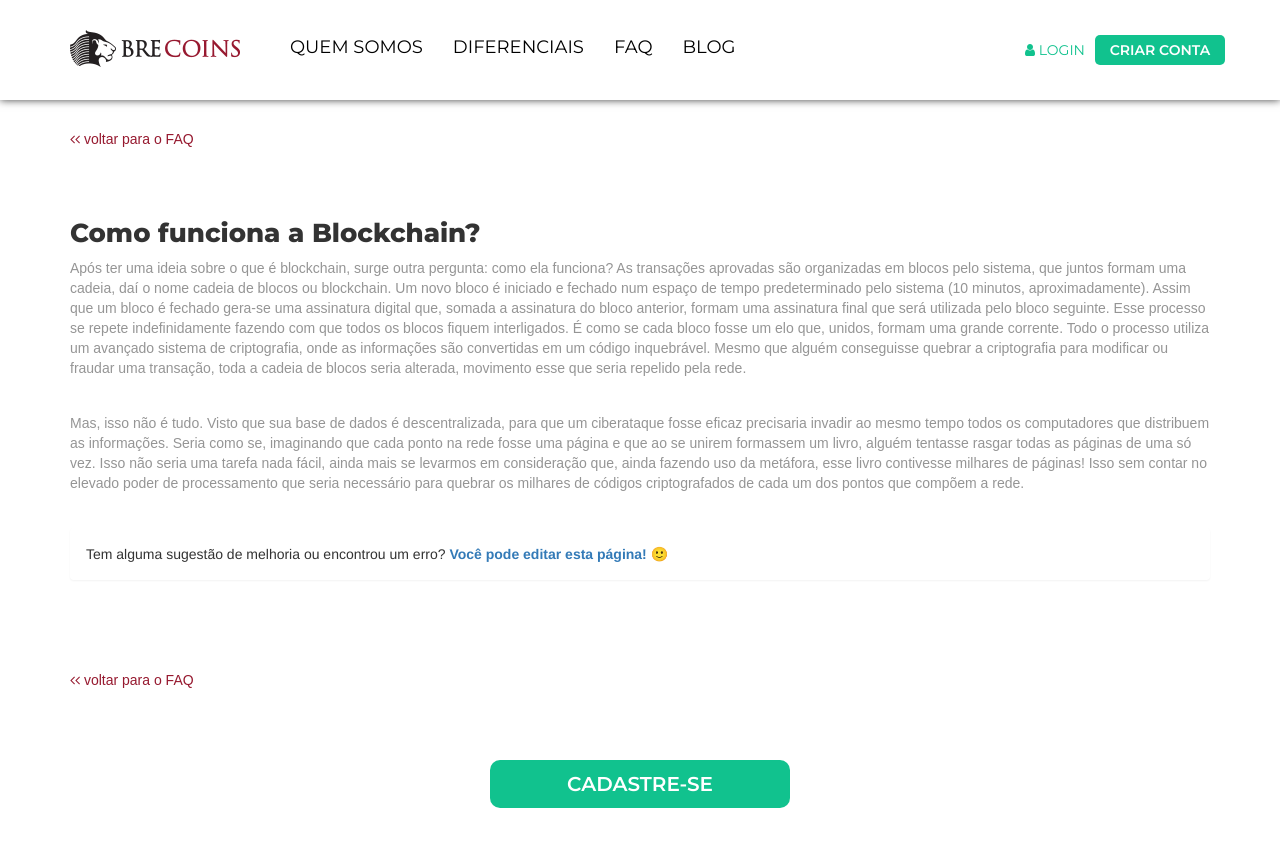
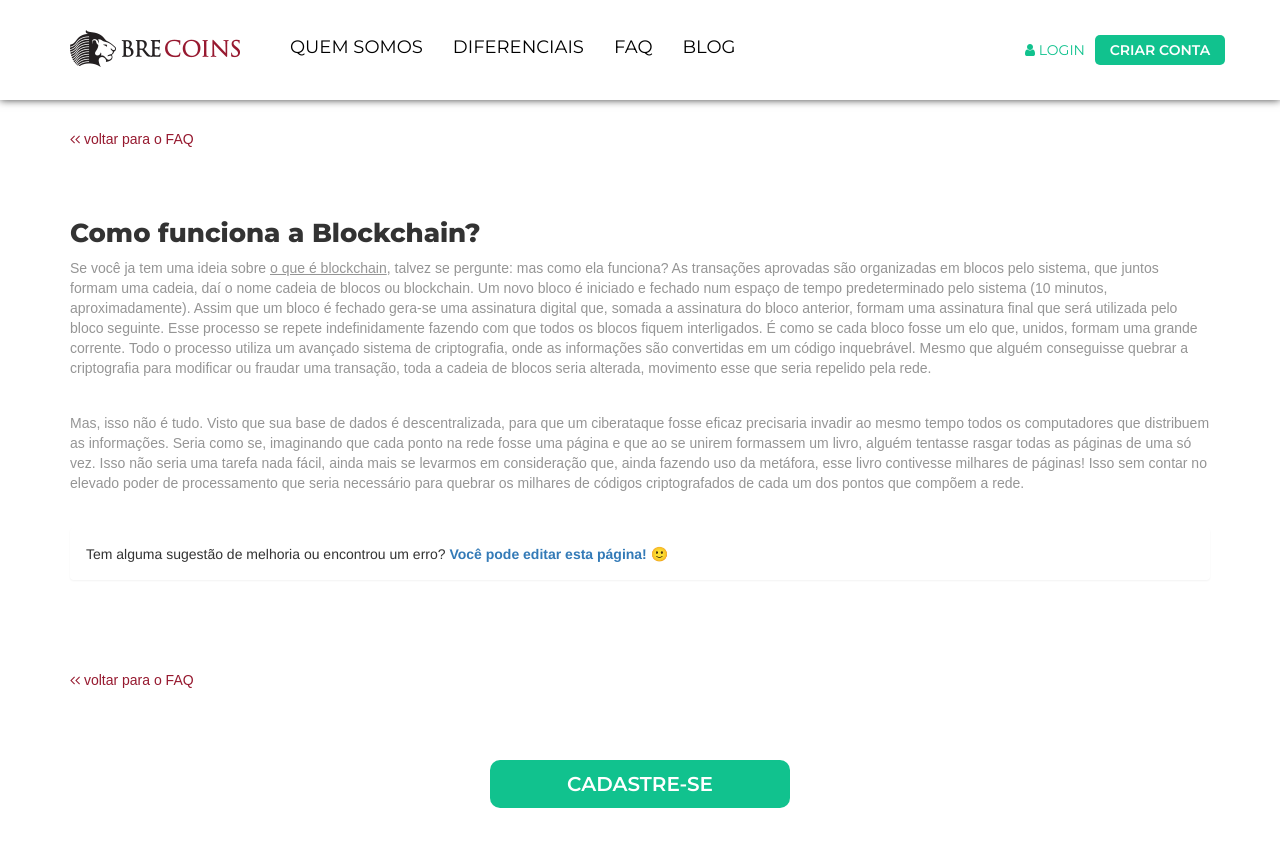
Before and after one commit to digitalbre/brecoins.github.io, a Jekyll site: the page built from faq/como-funciona-o-blockchain.md, in a window 1280 px wide and 900 px high, scrolled down 491 px. Shown: the top 847 px of the window. Built offline with Jekyll 4.4.1, drawn with Linux system fonts in a browser that asks for light colours; nearby versions of some CDN libraries; some web fonts are replaced; a script that is not in the unit is left out.

Commit message:
Update como-funciona-o-blockchain.md

```diff
--- a/faq/como-funciona-o-blockchain.md
+++ b/faq/como-funciona-o-blockchain.md
@@ -2,6 +2,6 @@
 title: Como funciona a Blockchain?
 layout: faqpage
 ---
-Após ter uma ideia sobre o que é blockchain, surge outra pergunta: como ela funciona? As transações aprovadas são organizadas em blocos pelo sistema, que juntos formam uma cadeia, daí o nome cadeia de blocos ou blockchain. Um novo bloco é iniciado e fechado num espaço de tempo predeterminado pelo sistema (10 minutos, aproximadamente). Assim que um bloco é fechado gera-se uma assinatura digital que, somada a assinatura do bloco anterior, formam uma assinatura final que será utilizada pelo bloco seguinte. Esse processo se repete indefinidamente fazendo com que todos os blocos fiquem interligados. É como se cada bloco fosse um elo que, unidos, formam uma grande corrente. Todo o processo utiliza um avançado sistema de criptografia, onde as informações são convertidas em um código inquebrável. Mesmo que alguém conseguisse quebrar a criptografia para modificar ou fraudar uma transação, toda a cadeia de blocos seria alterada, movimento esse que seria repelido pela rede.
+Se você ja tem uma ideia sobre [o que é blockchain](o-que-e-blockchain.html), talvez se pergunte: mas como ela funciona? As transações aprovadas são organizadas em blocos pelo sistema, que juntos formam uma cadeia, daí o nome cadeia de blocos ou blockchain. Um novo bloco é iniciado e fechado num espaço de tempo predeterminado pelo sistema (10 minutos, aproximadamente). Assim que um bloco é fechado gera-se uma assinatura digital que, somada a assinatura do bloco anterior, formam uma assinatura final que será utilizada pelo bloco seguinte. Esse processo se repete indefinidamente fazendo com que todos os blocos fiquem interligados. É como se cada bloco fosse um elo que, unidos, formam uma grande corrente. Todo o processo utiliza um avançado sistema de criptografia, onde as informações são convertidas em um código inquebrável. Mesmo que alguém conseguisse quebrar a criptografia para modificar ou fraudar uma transação, toda a cadeia de blocos seria alterada, movimento esse que seria repelido pela rede.
 
 Mas, isso não é tudo. Visto que sua base de dados é descentralizada, para que um ciberataque fosse eficaz precisaria invadir ao mesmo tempo todos os computadores que distribuem as informações. Seria como se, imaginando que cada ponto na rede fosse uma página e que ao se unirem formassem um livro, alguém tentasse rasgar todas as páginas de uma só vez. Isso não seria uma tarefa nada fácil, ainda mais se levarmos em consideração que, ainda fazendo uso da metáfora, esse livro contivesse milhares de páginas! Isso sem contar no elevado poder de processamento que seria necessário para quebrar os milhares de códigos criptografados de cada um dos pontos que compõem a rede.
```
